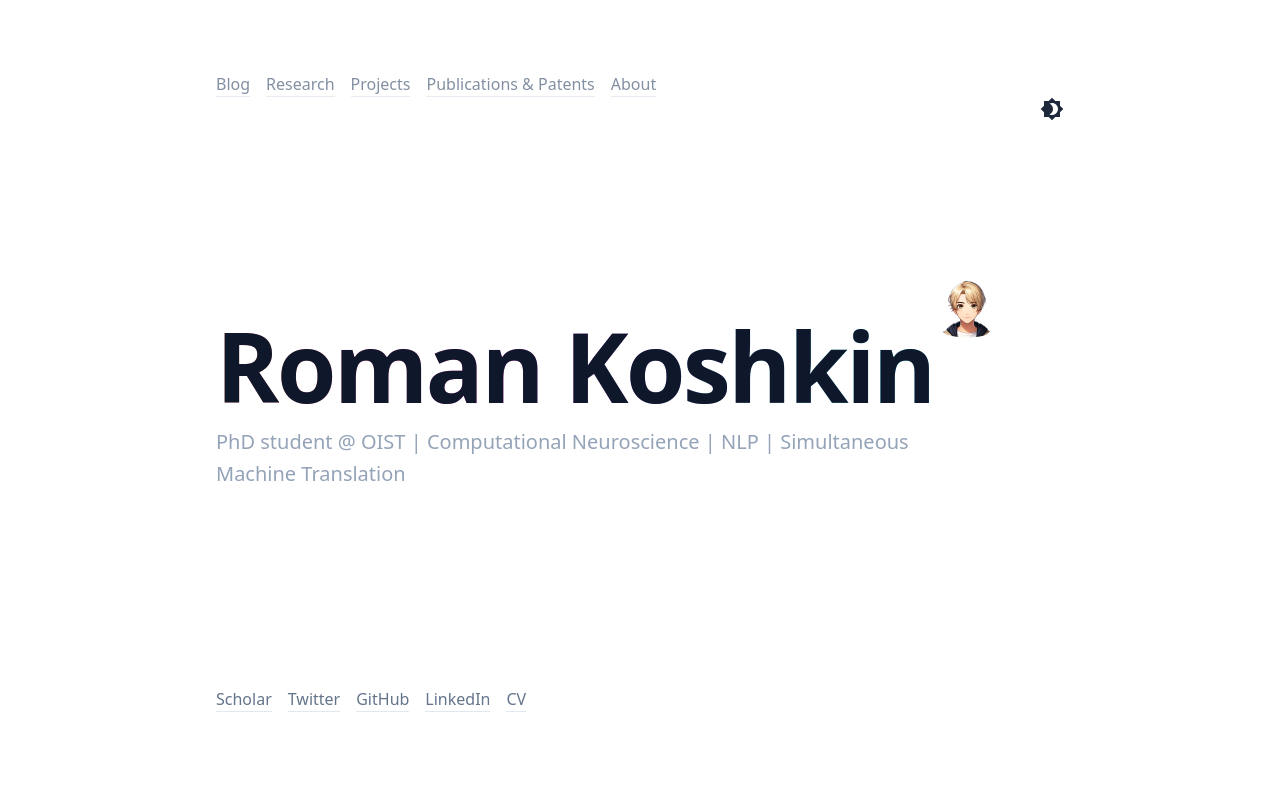
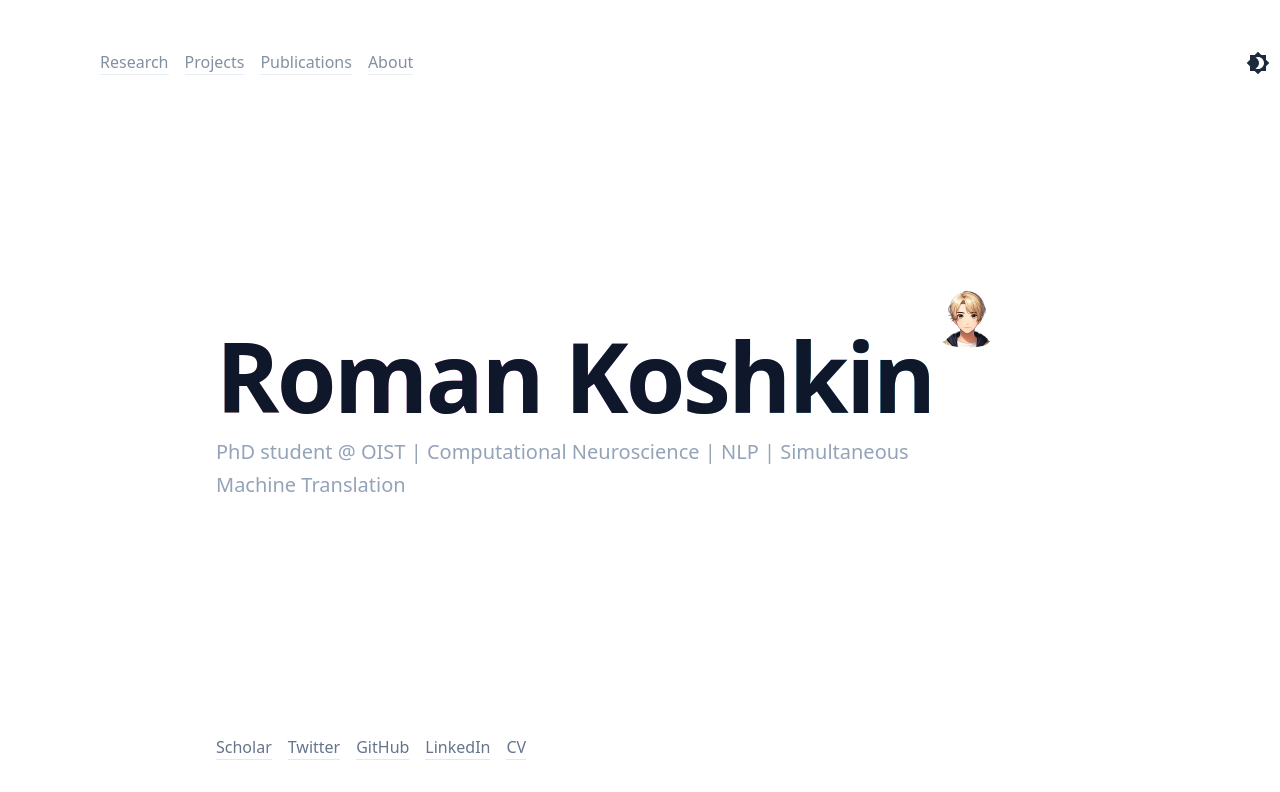
Before and after one commit to RomanKoshkin/nextjs-website, a Next.js app: page / in a window 1280 px wide. Shown: the top 792 px of the page. Built offline with nearby package versions, Linux system fonts and the light colour scheme; no server answers; what @tailwindcss/typography would draw is missing.

Commit message:
padding, device-awareness

```diff
--- a/data/publications.mdx
+++ b/data/publications.mdx
@@ -2,7 +2,6 @@
 title: Publications & Patents
 ---
 
----
 
 ## Pre-prints
 
--- a/src/components/Container.tsx
+++ b/src/components/Container.tsx
@@ -1,3 +1,5 @@
+import React, { useState, useEffect } from 'react';
+
 import clsx from 'clsx'
 import { Link } from 'components/Link'
 import { NowPlaying } from 'components/NowPlaying'
@@ -13,31 +15,48 @@ type Props = React.PropsWithChildren<{
 
 export function Container({ children, isHome }: Props) {
 	const {theme, setTheme} = useTheme()
+	const [isScrolled, setIsScrolled] = useState(false);
 
 	// this is called by onClick
 	function changeTheme(theme: any) {
 		setTheme(theme === 'light' ? 'dark': 'light')
 	}
 
+
+	useEffect(() => {
+        const handleScroll = () => {
+            setIsScrolled(window.scrollY > 0);
+        };
+
+        window.addEventListener('scroll', handleScroll);
+
+        return () => {
+            window.removeEventListener('scroll', handleScroll);
+        };
+    }, []);
+
 	return (
 		<>
 			<div
 				className={clsx(
 					'h-full w-full  m-auto p-6 flex-grow flex flex-col max-w-3xl lg:max-w-4xl',
-					isHome && 'max-h-[44rem]'
+					isHome && '' // on Home, 'max-h-[44rem]' class was added. I got rid of that.
 				)}
 			>
-				<header>
+				<header className={clsx('navbar', { 'transparent': isScrolled })}>
 					<div className="container">
 						<div className="align-left">
 							<a href="#skip" className="sr-only focus:not-sr-only">
 								Skip to content
 							</a>
+							<div className="nav-container" style={{ display: 'flex', justifyContent: 'space-between', alignItems: 'center' }}>
+								<div className="nav-links" style={{ overflowX: 'auto', flex: 1 }}>
 									<nav className="text-sm sm:text-base">
 										<ul className="flex w-full space-x-4">
-							<li className="nav-link transition-opacity opacity-80 hover:opacity-100">
+											{/* blog exists, but is hidden from the navbar */}
+											{/* <li className="nav-link transition-opacity opacity-80 hover:opacity-100">
 												<ActiveLink href="/blog">Blog</ActiveLink>
-							</li>
+											</li> */}
 											<li className="nav-link transition-opacity opacity-80 hover:opacity-100">
 												<ActiveLink href="/research">Research</ActiveLink>
 											</li>
@@ -45,7 +64,7 @@ export function Container({ children, isHome }: Props) {
 												<ActiveLink href="/projects">Projects</ActiveLink>
 											</li>
 											<li className="nav-link transition-opacity opacity-80 hover:opacity-100">
-								<ActiveLink href="/publications">Publications & Patents</ActiveLink>
+												<ActiveLink href="/publications">Publications</ActiveLink>
 											</li>
 											<li className="nav-link transition-opacity opacity-80 hover:opacity-100">
 												<ActiveLink href="/about">About</ActiveLink>
@@ -58,15 +77,16 @@ export function Container({ children, isHome }: Props) {
 										</ul>
 									</nav>
 								</div>
-					<div style={{ display: 'flex', justifyContent: 'flex-end' }}
+								<div style={{ display: 'flex', justifyContent: 'flex-end', padding: '0 0 0 10px'}}
 										className="light:bg-white text-dark dark:text-white"
 										onClick={() => changeTheme(theme)}>
 										{theme === 'dark' ? <Brightness7Icon /> : <Brightness4Icon />}
 								</div>
-
+							</div>
+						</div>
 					</div>
 				</header>
-				<main id="skip" className="flex flex-col flex-grow py-12">
+				<main id="skip" className="flex flex-col flex-grow py-12" style={{ marginTop: '70px' }}>
 					{children}
 				</main>
 				<footer className="flex mb-4 text-sm sm:text-base flex-col justify-between sm:flex-row sm:items-end">
--- a/src/styles.css
+++ b/src/styles.css
@@ -228,3 +228,52 @@ h6 {
   .project:hover .line-clamp-3 {
 	max-height: 1000px; /* Set to a value high enough to contain all your content */
   }
+
+
+/* this is for the blurred navbar */
+.navbar {
+    position: fixed;
+    top: 0;
+    left: 0;
+    right: 0;
+    width: 100%;
+    z-index: 1000;
+    padding: 50px 10px 10px 24px; /* Top, Right, Bottom, and Left (left padding is 24 on narrow screens)*/
+    background-color: rgba(255, 255, 255, 0.8); /* Light theme */
+    backdrop-filter: blur(5px);
+    box-shadow: 0 2px 4px rgba(0,0,0,0.0); /* Optional: adds depth */
+}
+
+/* if the screen is 768px an more, apply wider left padding to the navbar */
+@media (min-width: 768px) {
+    .navbar {
+        padding: 50px 10px 10px 100px; /* Adjusted padding for desktop */
+    }
+}
+
+.nav-links {
+    flex: 1;
+    overflow-x: auto;
+    -webkit-overflow-scrolling: touch; /* improves scrolling on iOS */
+}
+
+
+.navbar.transparent {
+    background-color: rgba(255, 255, 255, 0); /* Fully transparent */
+    transition: background-color 0.3s ease-in-out;
+}
+
+.dark .navbar {
+    background-color: rgba(0, 0, 0, 0); /* Dark theme background */
+}
+
+.dark .navbar.transparent {
+    background-color: rgba(0, 0, 0, 0); /* Dark theme transparent */
+}
+
+.nav-container {
+    display: flex;
+    justify-content: space-between;
+    align-items: center;
+    width: 100%; /* Ensures the container spans the full width */
+}
```
Lines whose indentation alone changed are shown as unchanged.
